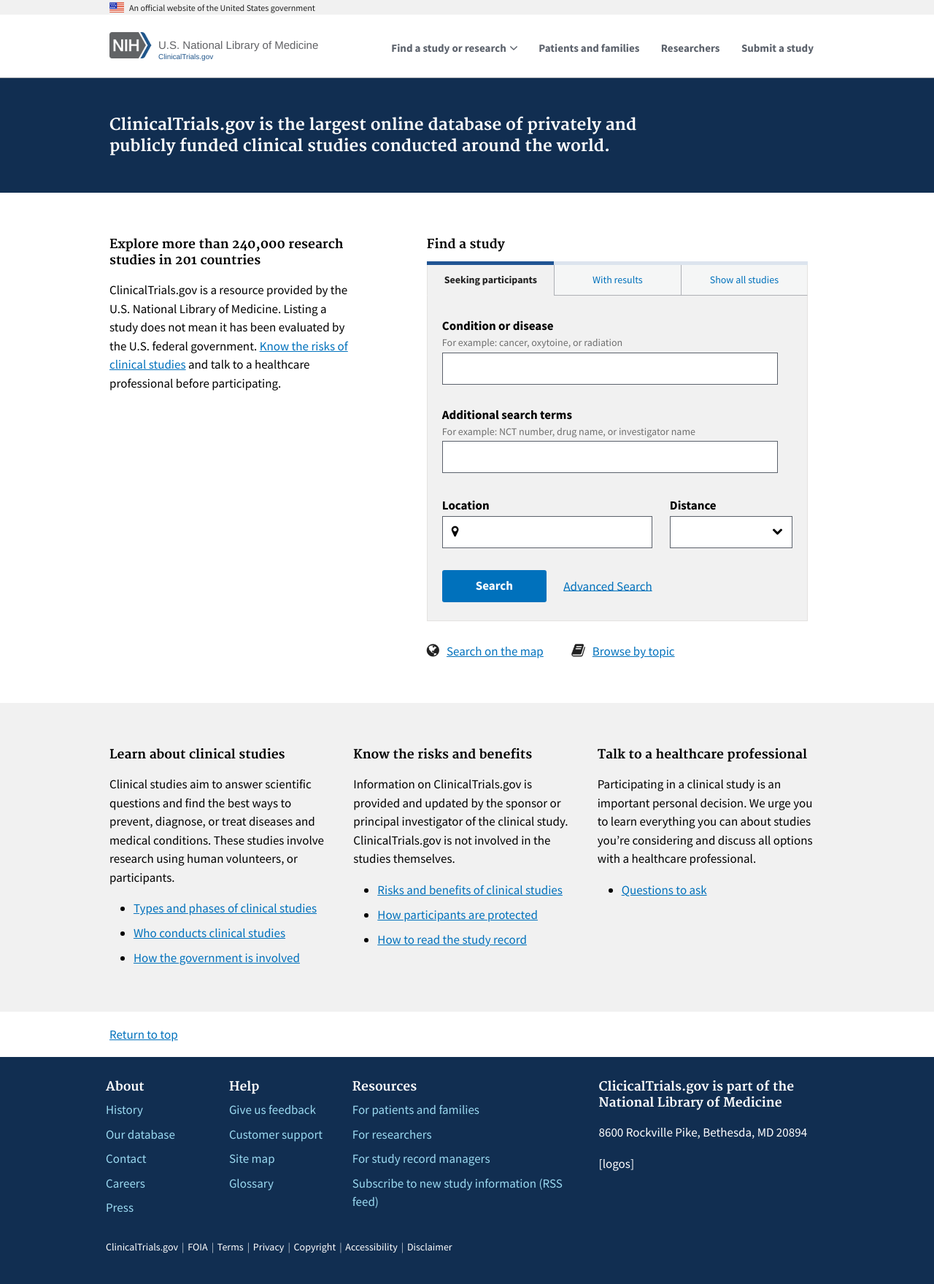
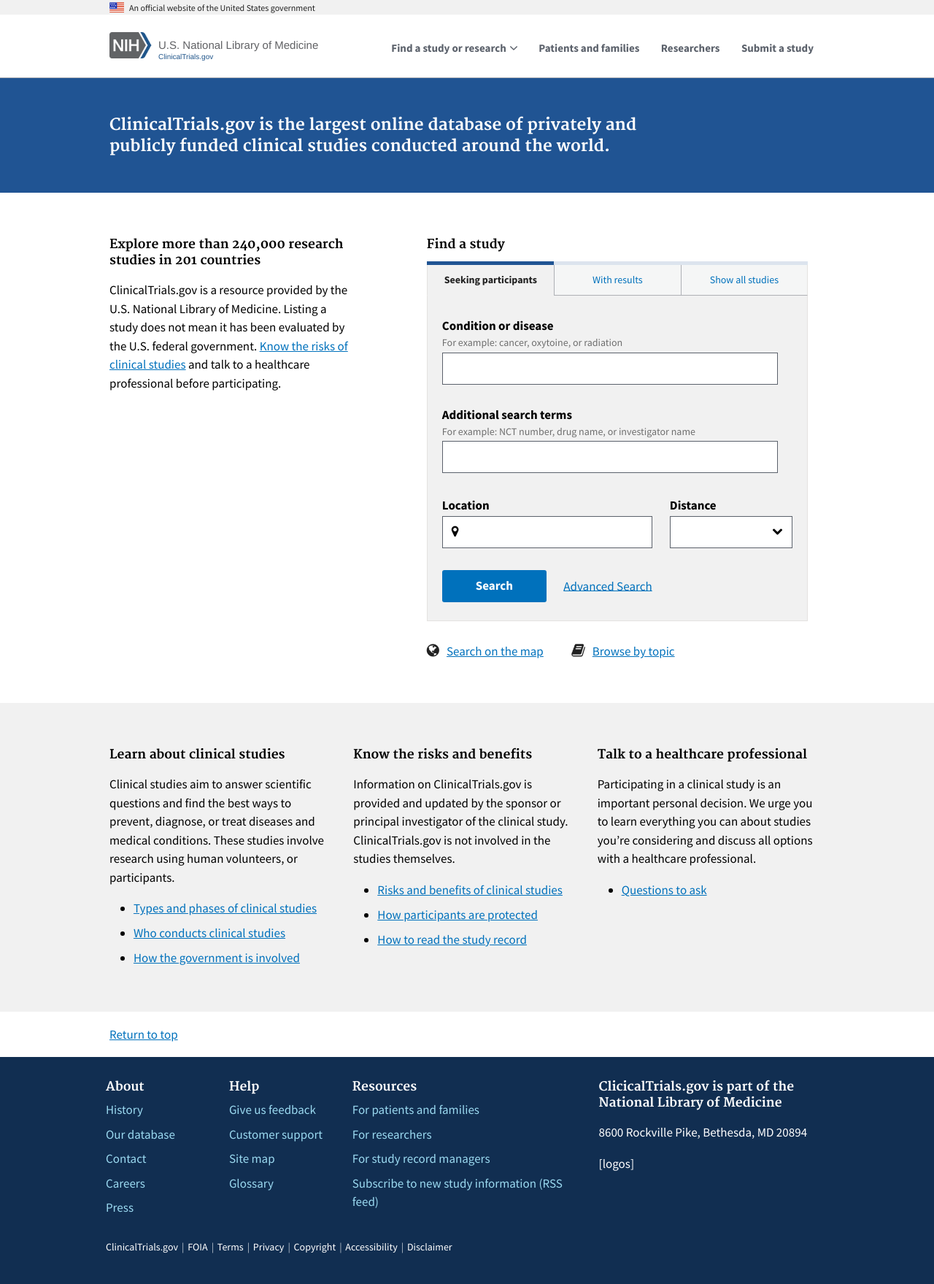
Before and after one commit to 18F/clinical-trials-prototype, a Jekyll site: the page built from pages/home.md, in a window 1280 px wide. Shown: the whole page at 73% size. Built offline with Jekyll 4.4.1, drawn with Linux system fonts in a browser that asks for light colours.

Commit message:
Change banner color

```diff
--- a/_sass/_custom.scss
+++ b/_sass/_custom.scss
@@ -127,7 +127,7 @@
 
 .hero {
   @include padding(5rem null);
-  background-color: $color-primary-darkest;
+  background-color: $color-primary-darker;
   color: $color-white;
 }
 
```
